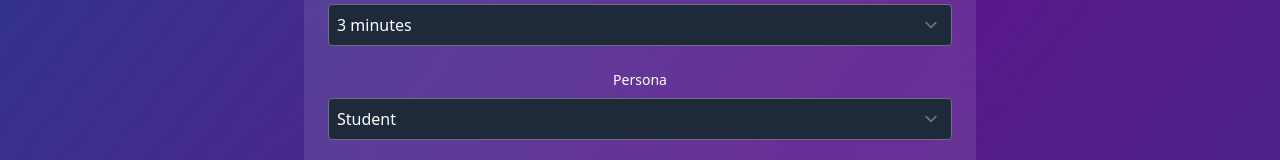
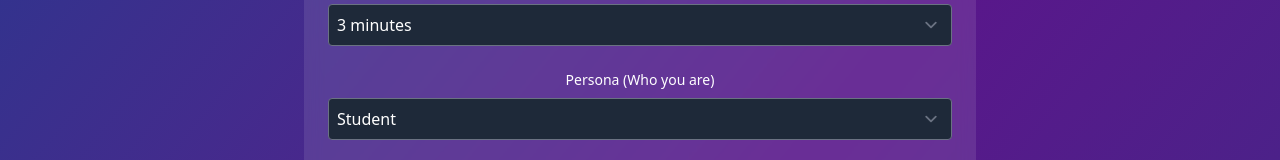
Before and after one commit to j-emboi/sarcastic-serenity, a SvelteKit app: page / in a window 1280 px wide. Shown: the part 424-584 px from the top of the page. Built offline with nearby package versions, Linux system fonts and the light colour scheme.

Commit message:
Update persona header to 'Persona (Who you are)' for better clarity

```diff
--- a/src/routes/+page.svelte
+++ b/src/routes/+page.svelte
@@ -90,7 +90,7 @@
 
              <!-- Persona -->
        <div class="space-y-2">
-         <label for="persona-select" class="block text-sm font-medium">Persona</label>
+         <label for="persona-select" class="block text-sm font-medium">Persona (Who you are)</label>
          <select
            id="persona-select"
            value={settingsValue?.persona || 'student'}
```
Also changed, not shown: comic.png (added).
